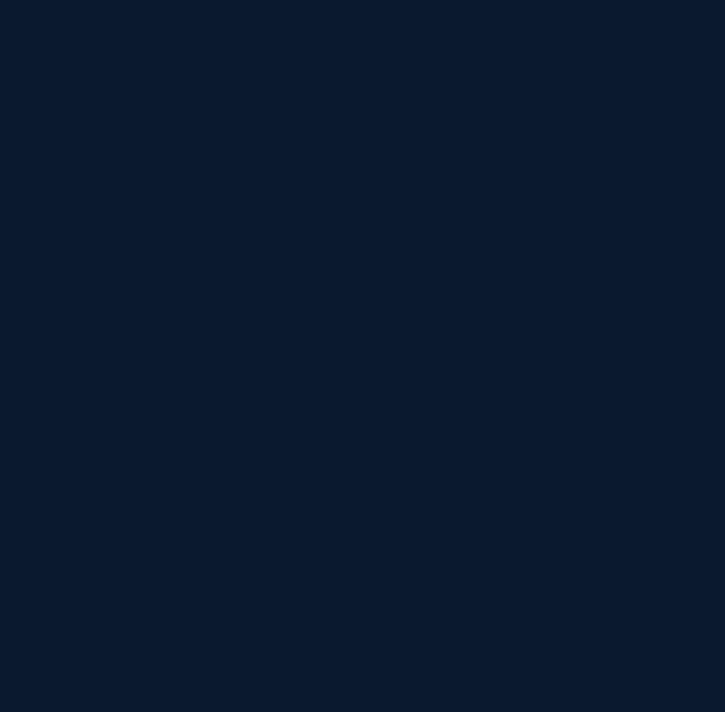
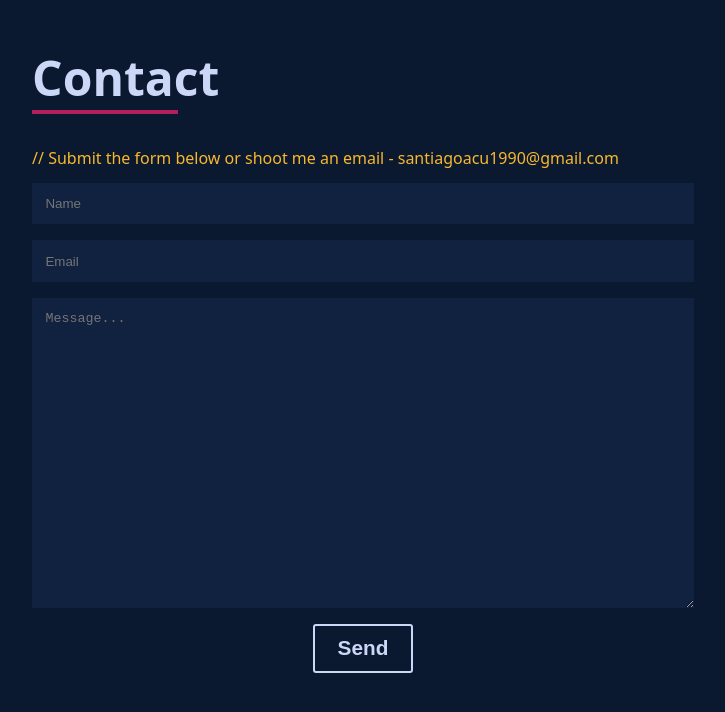
Before and after one commit to Santiago-Acuna/Portfolio, a React (Vite) app: page / in a window 1280 px wide. Shown: the part 2811-3523 px from the top of the page, without its empty margins (277-1002 px from the left). Before the commit the page ends 2703 px from the top, so only its background shows below. Built offline with nearby package versions, Linux system fonts and the light colour scheme.

Commit message:
Contact added

```diff
--- a/src/App.tsx
+++ b/src/App.tsx
@@ -4,7 +4,7 @@
 import Presentation from "./Components/presentation/presentation";
 import About from "./Components/about/about.tsx";
 import Skills from "./Components/skills/skills";
-// import Contact from "./Components/contact/contact";
+import Contact from "./Components/contact/contact";
 // import Footer from "./Components/footer/footer";
 // import LeftSideBar from "./Components/left sidebar/left sidebar";
 // import RightSideBar from "./Components/right sidebar/right sidebar";
@@ -22,8 +22,8 @@
         <About Language={Language} />
         <Skills Language={Language} />
         {/* <Certificates Language={Language} />
-        <Projects Language={Language} />
-        <Contact Language={Language} />*/}
+        <Projects Language={Language} />*/}
+        <Contact Language={Language} />
       </div>
       {/*<Footer Language={Language} />
       <LeftSideBar Language={Language} />
--- /dev/null
+++ b/src/Components/contact/contact.module.css
@@ -0,0 +1,105 @@
+.box{
+  grid-column: 2/3;
+  display:flex;
+  width:55%;
+  flex-direction:column;
+  margin: 10% 0px;
+}
+
+.p2{
+  color:#F9B82C;
+  margin: 2% 0px;
+}
+
+.title{
+  font-weight: 700;
+  color:#CCD6F6;
+  font-size: 3rem;
+  padding:0px;
+  margin: 0px;
+}
+
+.divTitle{
+  padding:0px;
+  border-bottom:  0.3em solid;
+  border-color: #B1205A;
+  display: block;
+  width: 22%;
+  margin: 5% 0px;
+}
+
+.divTitleE{
+  padding:0px;
+  border-bottom:  0.3em solid;
+  border-color: #B1205A;
+  display: block;
+  width: 25%;
+  margin: 5% 0px;
+}
+
+.inputBox{
+  color:#CCD6F6;
+  background-color: #112240;
+  padding:1em;
+  border:none;
+}
+
+.textTareaBox{
+  background-color: #112240;
+  border:none;
+  color:#CCD6F6;
+  padding:1em 0em 20em 1em;
+
+
+}
+
+.divForm{
+  flex-direction:column;
+  align-content: space-between;
+  height: auto;
+  gap: 1rem;
+  width: 100%;
+  display: flex;
+}
+
+.btn{
+  display:flex;
+  color:#CCD6F6;
+  background-color: rgba(255, 255, 255, .0);
+  border-color: white;
+  width: 15%;
+  font-weight:600;
+  font-size: 1.3em;
+  padding:  0.5em 1em;
+  border-radius: 3px;
+  border: 2px solid;
+  justify-content: center;
+  align-items: center;
+}
+.btnDiv{
+  display:flex;
+  justify-content: center;
+  align-items: center;
+}
+
+p.danger {
+  color: red;
+  font-size: 15px;
+}
+
+input.danger {
+  border: 2px solid red;
+}
+
+h2 {
+  text-align: center;
+}
+
+.alertMessage {
+  padding: 20px;
+  width: 75%;
+  font-size: 20px;
+  margin: auto;
+  border-radius: 5px;
+  box-shadow: rgb(0 0 0 / 25%) 0px 5px 10px 2px;
+}
--- /dev/null
+++ b/src/Components/contact/contact.tsx
@@ -0,0 +1,174 @@
+import React, { useRef, useState } from "react";
+import styles from "./contact.module.css";
+import emailjs from "@emailjs/browser";
+import { ToastContainer, toast } from "react-toastify";
+import "react-toastify/dist/ReactToastify.css";
+
+interface ContactProps {
+  Language: string;
+}
+
+
+const Contact: React.FC<ContactProps> = ({ Language }) => {
+  const form = useRef<HTMLFormElement | null>(null);
+  const [input, setInput] = useState({
+    user_name: "",
+    user_email: "",
+    message: "",
+  });
+  const [errors, setErrors] = useState<{ [key: string]: string }>({});
+  const [disabled, setDisabled] = useState(true);
+
+  const validate = (inputData: typeof input) => {
+    setDisabled(false);
+    const newErrors: { [key: string]: string } = {};
+
+    if (!inputData.user_name) {
+      newErrors.user_name = "Username is required";
+      setDisabled(true);
+    }
+
+    if (!inputData.user_email) {
+      newErrors.user_email = "Email is required";
+      setDisabled(true);
+    }
+
+    if (!inputData.message) {
+      newErrors.message = "Message is required";
+      setDisabled(true);
+    }
+
+    return newErrors;
+  };
+
+  const handleChange = (e: React.ChangeEvent<HTMLInputElement | HTMLTextAreaElement>) => {
+    const { name, value } = e.target;
+    const updatedInput = {
+      ...input,
+      [name]: value,
+    };
+    setInput(updatedInput);
+    setErrors(validate(updatedInput));
+  };
+
+  const sendEmail = (e: React.FormEvent) => {
+    e.preventDefault();
+    if (form.current) {
+      emailjs
+        .sendForm(
+          import.meta.env.VITE_SERVICE as string,
+          import.meta.env.VITE_TEMPLATE as string,
+          form.current,
+          import.meta.env.VITE_KEY as string
+        )
+        .then(
+          (result) => {
+            console.log(result.text);
+            console.log(form.current);
+          },
+          (error) => {
+            console.log(error.text);
+          }
+        );
+        form.current.reset();
+    }
+
+  };
+
+  const notify = () => {
+    toast.success(" The message was sent!", {
+      position: "top-right",
+      autoClose: 5000,
+      hideProgressBar: false,
+      closeOnClick: true,
+      pauseOnHover: true,
+      draggable: true,
+      progress: undefined,
+      theme: "colored",
+    });
+  };
+
+  return (
+    <div className={styles.box}>
+      <section className="contact" id="contact">
+        {Language === "English" ? (
+          <div className={styles.divTitle}>
+            <p className={styles.title}>Contact</p>
+          </div>
+        ) : (
+          <div className={styles.divTitleE}>
+            <p className={styles.title}>Contacto</p>
+          </div>
+        )}
+        <p className={styles.p2}>
+          {Language === "English"
+            ? "// Submit the form below or shoot me an email"
+            : "Envíame un mensaje o un correo electrónico"}{" "}
+          - santiagoacu1990@gmail.com
+        </p>
+
+        <form ref={form} onSubmit={sendEmail}>
+          <div className={styles.divForm}>
+            <input
+              className={styles.inputBox}
+              type="text"
+              name="user_name"
+              placeholder="Name"
+              autoComplete="off"
+              onChange={handleChange}
+            />
+            {errors.user_name && (
+              <p className={styles.danger}>{errors.user_name}</p>
+            )}
+            <input
+              className={styles.inputBox}
+              type="email"
+              name="user_email"
+              placeholder="Email"
+              autoComplete="off"
+              onChange={handleChange}
+            />
+            {errors.user_email && (
+              <p className={styles.danger}>{errors.user_email}</p>
+            )}
+            <textarea
+              className={styles.textTareaBox}
+              maxLength={1000}
+              name="message"
+              placeholder="Message..."
+              onChange={handleChange}
+            ></textarea>
+            {errors.message && (
+              <p className={styles.danger}>{errors.message}</p>
+            )}
+            <div className={styles.btnDiv}>
+              <button
+                disabled={disabled}
+                onClick={notify}
+                className={styles.btn}
+                type="submit"
+                value="Send"
+              >
+                {Language === "English" ? "Send" : "Enviar"}
+              </button>
+            </div>
+          </div>
+        </form>
+        <ToastContainer
+          position="top-right"
+          autoClose={5000}
+          hideProgressBar={false}
+          newestOnTop={false}
+          closeOnClick
+          rtl={false}
+          pauseOnFocusLoss
+          draggable
+          pauseOnHover
+          theme="colored"
+        />
+      </section>
+    </div>
+  );
+};
+
+export default Contact;
```
